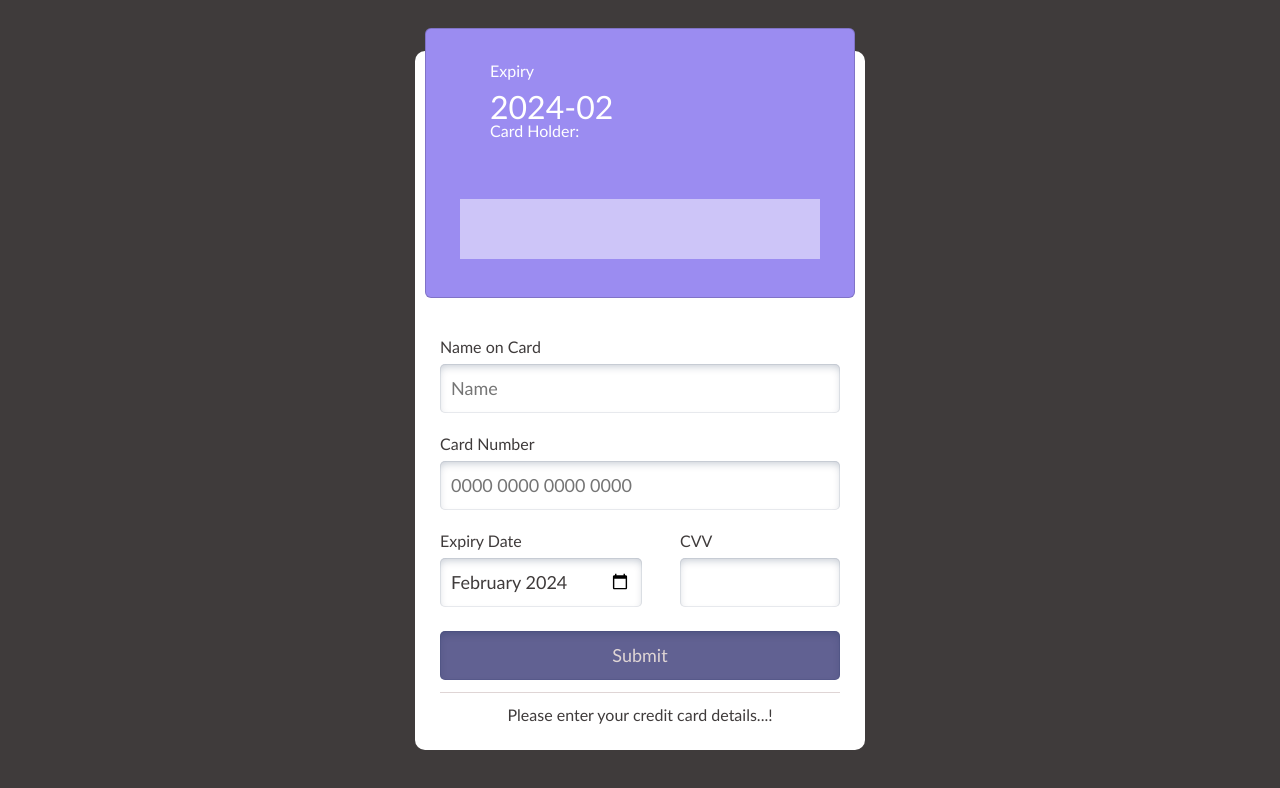
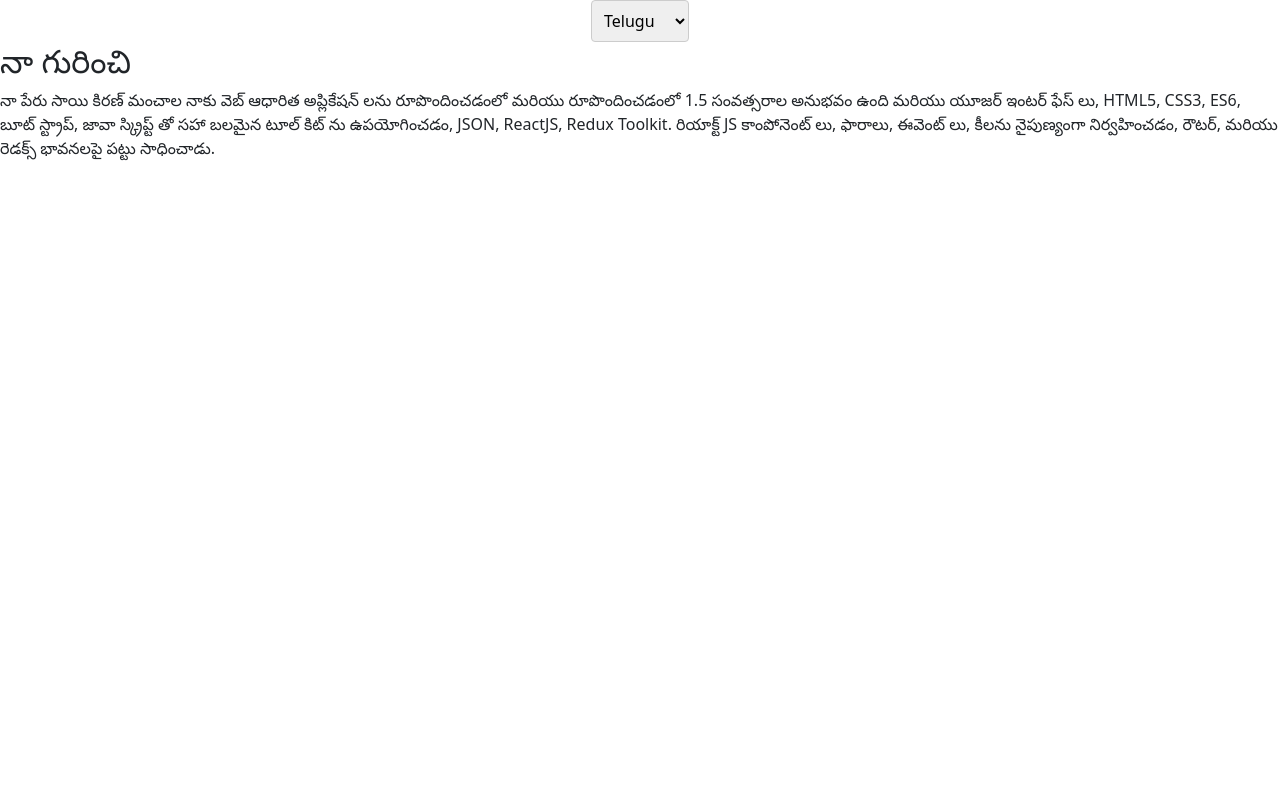
Before and after one commit to Sai2909/youtube, a React (Create React App) app: page / in a window 1280 px wide. Shown: the top 788 px of the page. Built offline with nearby package versions, Linux system fonts and the light colour scheme.

Commit message:
multi language selector

```diff
--- /dev/null
+++ b/src/MultiLanguage/About.js
@@ -0,0 +1,15 @@
+import React from 'react'
+import { LANG } from './Utils'
+
+const About = ({lang}) => {
+    console.log(lang,"Its Comming")
+    const data=LANG[lang]
+  return (
+    <div>
+      <h2>{data.title}</h2>
+      <p>{data.body}</p>
+    </div>
+  )
+}
+
+export default About
--- /dev/null
+++ b/src/MultiLanguage/Language.js
@@ -0,0 +1,24 @@
+import React, { useState } from 'react'
+import About from './About';
+
+const Language = () => {
+const [lang,setLang]=useState("te");
+
+  return (
+    <div style={{ display: 'flex', flexDirection: 'column', alignItems: 'center' }}>
+      <select style={{ padding: '0.5rem', border: '1px solid #ccc', borderRadius: '0.25rem', margin: '0 auto' }} value={lang} onChange={(e)=>setLang(e.target.value)}>
+        <option value="te">Telugu</option>
+        <option value="en">English</option>
+        <option value="hi">Hindi</option>
+        <option value="ru">Russia</option>
+        <option value="sp">Spanish</option>
+      </select>
+      <About  lang={lang} />
+    </div>
+
+
+
+  )
+}
+
+export default Language
--- /dev/null
+++ b/src/MultiLanguage/Utils.js
@@ -0,0 +1,39 @@
+export const LANG={
+
+    te:{
+        title:"నా గురించి",
+        body:`నా పేరు సాయి కిరణ్ మంచాల నాకు వెబ్ ఆధారిత అప్లికేషన్ లను రూపొందించడంలో మరియు రూపొందించడంలో 1.5 సంవత్సరాల అనుభవం ఉంది
+        మరియు యూజర్ ఇంటర్ ఫేస్ లు, HTML5, CSS3, ES6, బూట్ స్ట్రాప్, జావా స్క్రిప్ట్ తో సహా బలమైన టూల్ కిట్ ను ఉపయోగించడం,
+        JSON, ReactJS, Redux Toolkit. రియాక్ట్ JS కాంపోనెంట్ లు, ఫారాలు, ఈవెంట్ లు, కీలను నైపుణ్యంగా నిర్వహించడం,
+        రౌటర్, మరియు రెడక్స్ భావనలపై పట్టు సాధించాడు. `
+    },
+    en:{
+        title:"About Me",
+        body:`I am  Sai Kiran Manchala I Have 1.5 years of hands-on experience in crafting and shaping Web-based Applications
+        and User Interfaces, leveraging a robust toolkit including HTML5, CSS3, ES6, Bootstrap, JavaScript,
+        JSON, ReactJS, Redux Toolkit. Proficiently handled React JS components, Forms, Events, Keys,
+        Router, and mastered Redux concepts. `
+    },
+    hi:{
+        title:"मेरे बारे में",
+        body:`मैं साईं किरण मनचला हूं मेरे पास वेब-आधारित अनुप्रयोगों को तैयार करने और आकार देने का 1.5 साल का व्यावहारिक अनुभव है
+        और यूजर इंटरफेस, HTML5, CSS3, ES6, बूटस्ट्रैप, जावास्क्रिप्ट, सहित एक मजबूत टूलकिट का लाभ उठाते हुए,
+        JSON, ReactJS, Redux टूलकिट। कुशलता से संभाला प्रतिक्रिया जेएस घटकों, प्रपत्रों, घटनाक्रमों, कुंजी,
+        राउटर, और रेडक्स अवधारणाओं में महारत हासिल की।`
+    },
+    ru:{
+        title:"Обо мне",
+        body:`Я Сай Киран Манчала У меня 1,5 года практического опыта в создании и формировании веб-приложений
+        и пользовательские интерфейсы, используя надежный инструментарий, включая HTML5, CSS3, ES6, Bootstrap, JavaScript,
+        JSON, ReactJS, Redux Toolkit. Умело работал с компонентами React JS, формами, событиями, ключами,
+        Router и освоил концепции Redux.`
+    },
+    sp:{
+        title:"Acerca de mí",
+        body:`Soy Sai Kiran Manchala Tengo 1,5 años de experiencia práctica en la elaboración y configuración de aplicaciones basadas en la web
+        e interfaces de usuario, aprovechando un sólido conjunto de herramientas que incluye HTML5, CSS3, ES6, Bootstrap, JavaScript,
+        JSON, ReactJS, Redux Toolkit. Manejó con competencia los componentes de React JS, formularios, eventos, claves,
+        Router, y dominé los conceptos de Redux.`
+    }
+
+}
--- a/src/index.js
+++ b/src/index.js
@@ -2,23 +2,10 @@
 import ReactDOM from 'react-dom/client';
 // import './index.css';
 import '../node_modules/bootstrap/dist/css/bootstrap.min.css';
-//  import App from './App';
-// import reportWebVitals from './reportWebVitals';
-// import Search from './search/Search';
-// import NormalSearch from './search/NormalSearch';
-// import MainSearch from './search-debounce-input/hooks/MainSearch';
-// import Changcolor from './backgroundChanger/Changcolor';
-import Send from './Bankcard/App';
-// import Tabs from './tabs/Tabs';
-// import FillExample from './tabs/Tabs';
-// import Main from './advance_routing/Main';
-// import GetExample1 from './api/GetExample1';
-// import Main from './Routing/Main';
-
-
+import Language from './MultiLanguage/Language';
 
 const root = ReactDOM.createRoot(document.getElementById('root'));
 root.render(
-  <Send/>
+  <Language/>
 
 );
```
